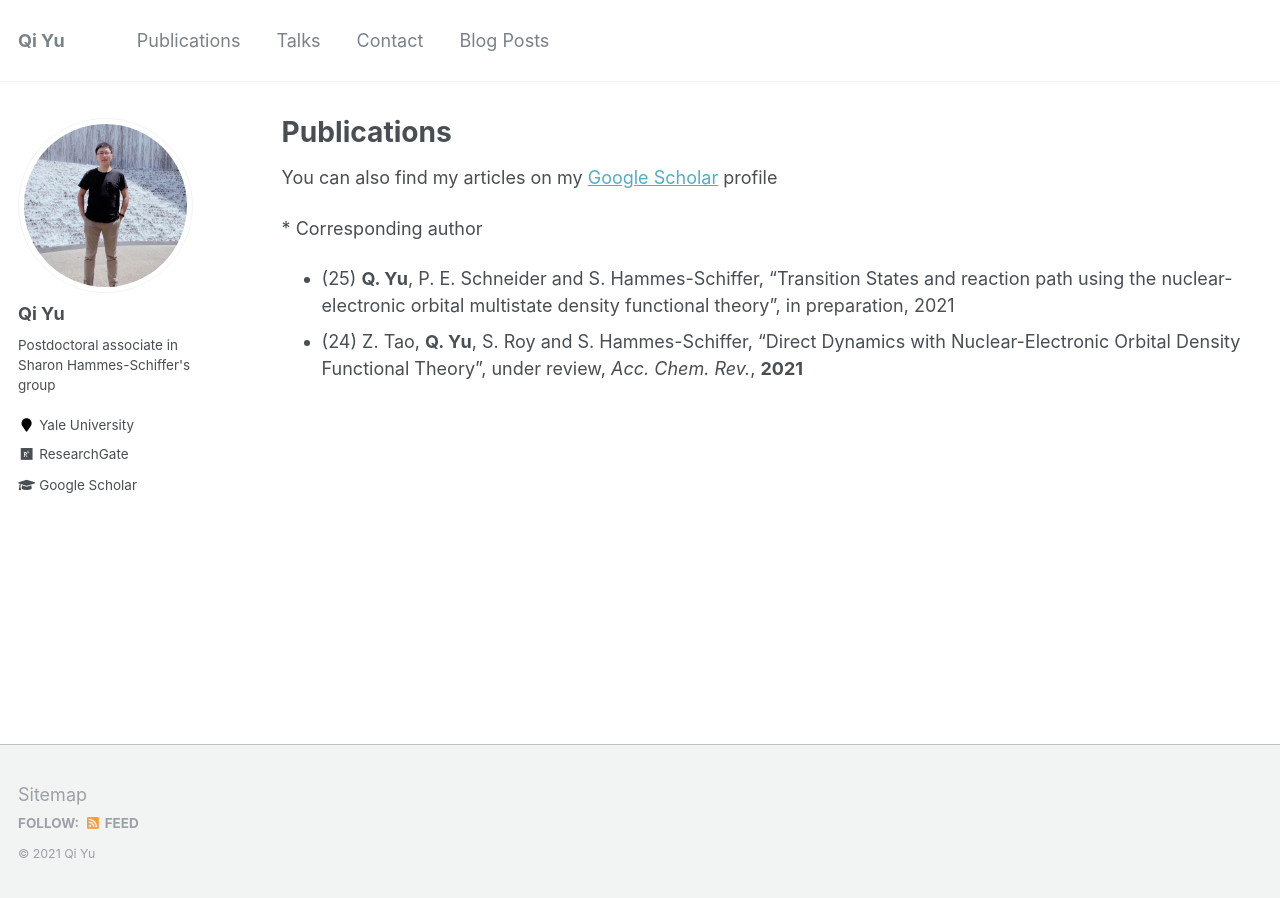
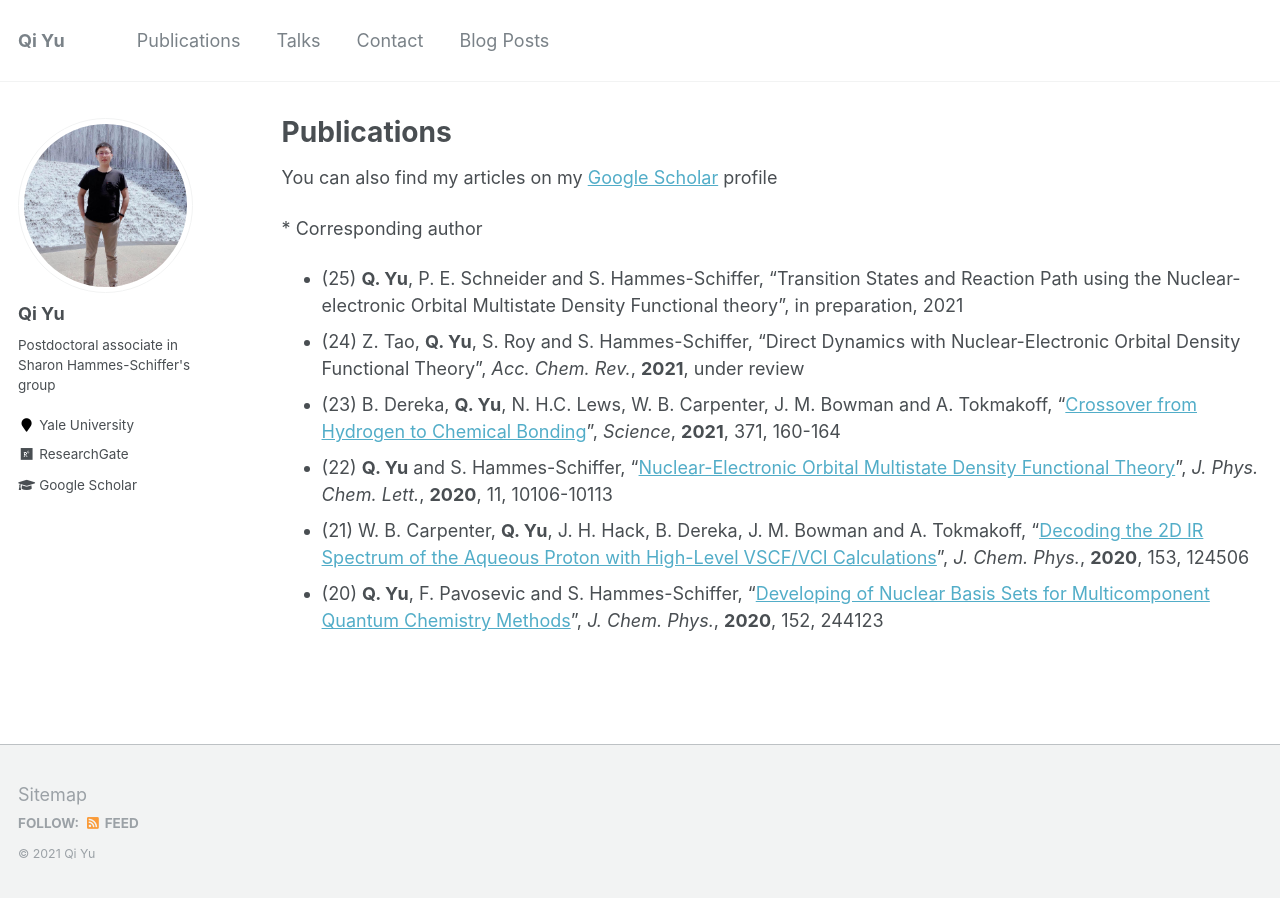
Before and after one commit to qiyuchem/qiyuchem.github.io, a Jekyll site: the page built from _pages/publications.md, in a window 1280 px wide. Built offline with Jekyll 4.4.1, drawn with Linux system fonts in a browser that asks for light colours.

Commit message:
Update publications.md

```diff
--- a/_pages/publications.md
+++ b/_pages/publications.md
@@ -8,5 +8,9 @@ author_profile: true
 You can also find my articles on my [Google Scholar](https://scholar.google.com/citations?user=9JiUEQcAAAAJ&hl=en) profile
 
 \* Corresponding author
-* (25) **Q. Yu**, P. E. Schneider and S. Hammes-Schiffer, "Transition States and reaction path using the nuclear-electronic orbital multistate density functional theory", in preparation, 2021
-* (24) Z. Tao, **Q. Yu**, S. Roy and S. Hammes-Schiffer, "Direct Dynamics with Nuclear-Electronic Orbital Density Functional Theory", under review, *Acc. Chem. Rev.*, **2021**
+* (25) **Q. Yu**, P. E. Schneider and S. Hammes-Schiffer, "Transition States and Reaction Path using the Nuclear-electronic Orbital Multistate Density Functional theory", in preparation, 2021
+* (24) Z. Tao, **Q. Yu**, S. Roy and S. Hammes-Schiffer, "Direct Dynamics with Nuclear-Electronic Orbital Density Functional Theory", *Acc. Chem. Rev.*, **2021**, under review
+* (23) B. Dereka, **Q. Yu**, N. H.C. Lews, W. B. Carpenter, J. M. Bowman and A. Tokmakoff, "[Crossover from Hydrogen to Chemical Bonding](https://science.sciencemag.org/content/371/6525/160)", *Science*, **2021**, 371, 160-164
+* (22) **Q. Yu** and S. Hammes-Schiffer, "[Nuclear-Electronic Orbital Multistate Density Functional Theory](https://pubs.acs.org/doi/10.1021/acs.jpclett.0c02923)", *J. Phys. Chem. Lett.*, **2020**, 11, 10106-10113
+* (21) W. B. Carpenter, **Q. Yu**, J. H. Hack, B. Dereka, J. M. Bowman and A. Tokmakoff, "[Decoding the 2D IR Spectrum of the Aqueous Proton with High-Level VSCF/VCI Calculations](https://aip.scitation.org/doi/10.1063/5.0020279)", *J. Chem. Phys.*, **2020**, 153, 124506
+* (20)  **Q. Yu**, F. Pavosevic and S. Hammes-Schiffer, "[Developing of Nuclear Basis Sets for Multicomponent Quantum Chemistry Methods](https://aip.scitation.org/doi/full/10.1063/5.0009233)", *J. Chem. Phys.*, **2020**, 152, 244123
```
